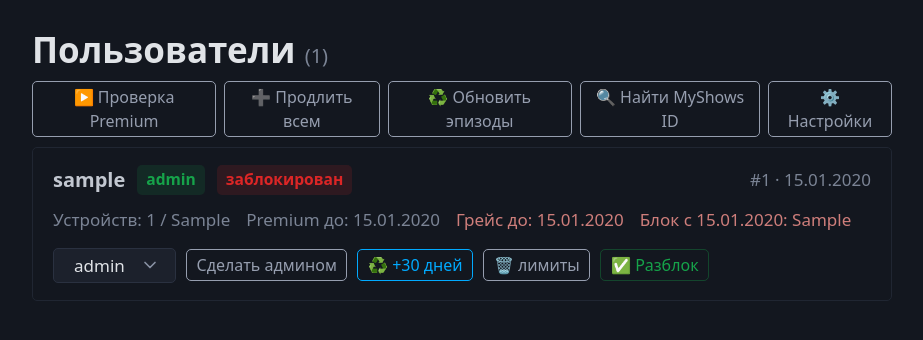
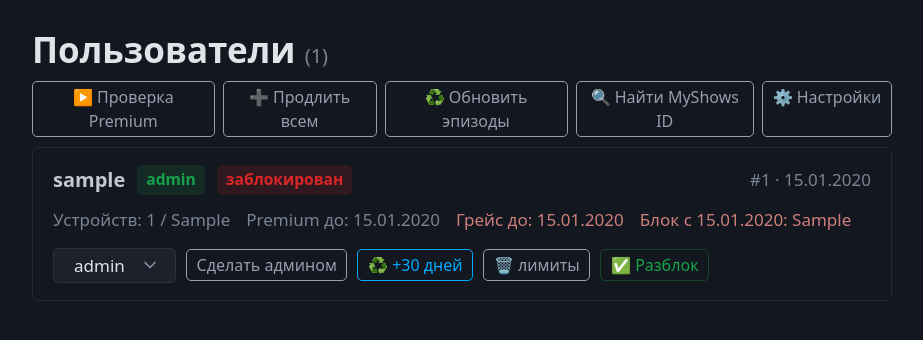
Before and after one commit to Igorek1986/movies-api, a FastAPI app: template templates/admin_dashboard.html in a window 1280 px wide. Shown: the part 113-453 px from the top of the page, without its empty margins (178-1101 px from the left). Run offline with FastAPI, Linux system fonts and the light colour scheme; the template is opened without the code that fills it: most values are stand-ins (such as "Sample title", 1, 10 or a date in 2020); data that the repository does not hold is empty; parts of the project's set-up code (start-up, migrations or seed data) failed here and were passed over; some libraries are stand-ins or nearby versions.

Commit message:
fix: неразрывные пробелы после иконок в кнопках админ-панели

```diff
--- a/templates/admin_dashboard.html
+++ b/templates/admin_dashboard.html
@@ -24,21 +24,21 @@
     <h2 style="margin:0">Пользователи <small class="muted" style="font-size:1rem;font-weight:400">({{ users|length }})</small></h2>
     <div style="display:flex;gap:.4rem">
       <form method="POST" action="/admin/run-expiry-check" style="margin:0">
-        <button type="submit" class="btn-sm outline secondary" title="Запустить проверку истечения Premium вручную">▶ Проверка Premium</button>
+        <button type="submit" class="btn-sm outline secondary" title="Запустить проверку истечения Premium вручную">▶&nbspПроверка Premium</button>
       </form>
       <form method="POST" action="/admin/extend-all-premium" style="margin:0"
             onsubmit="return confirm('Продлить Premium всем активным пользователям?')">
-        <button type="submit" class="btn-sm outline secondary">➕ Продлить всем</button>
+        <button type="submit" class="btn-sm outline secondary">➕&nbspПродлить всем</button>
       </form>
       <form method="POST" action="/admin/episodes/force-refresh" style="margin:0" id="refreshForm"
             onsubmit="return startRefresh(event)">
-        <button type="submit" class="btn-sm outline secondary" id="refreshBtn" title="Принудительно синхронизировать эпизоды всех сериалов из MyShows">♻ Обновить эпизоды</button>
+        <button type="submit" class="btn-sm outline secondary" id="refreshBtn" title="Принудительно синхронизировать эпизоды всех сериалов из MyShows">♻&nbspОбновить эпизоды</button>
       </form>
       <form method="POST" action="/admin/episodes/find-myshows-ids" style="margin:0" id="findForm"
             onsubmit="return startFind(event)">
-        <button type="submit" class="btn-sm outline secondary" id="findBtn" title="Найти MyShows ID для сериалов без него">🔍 Найти MyShows ID</button>
+        <button type="submit" class="btn-sm outline secondary" id="findBtn" title="Найти MyShows ID для сериалов без него">🔍&nbspНайти MyShows ID</button>
       </form>
-      <a href="/admin/settings" role="button" class="outline secondary btn-sm">⚙ Настройки</a>
+      <a href="/admin/settings" role="button" class="outline secondary btn-sm">⚙&nbspНастройки</a>
     </div>
   </div>
 
```
